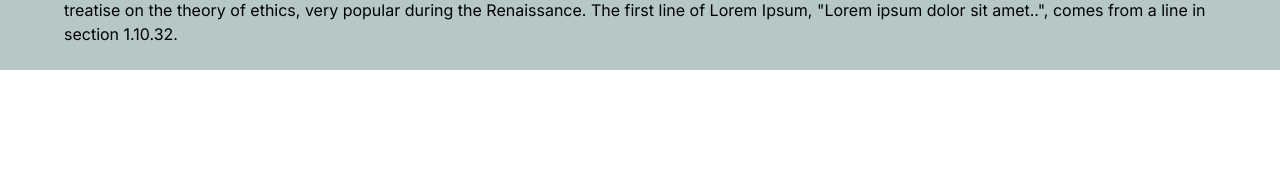
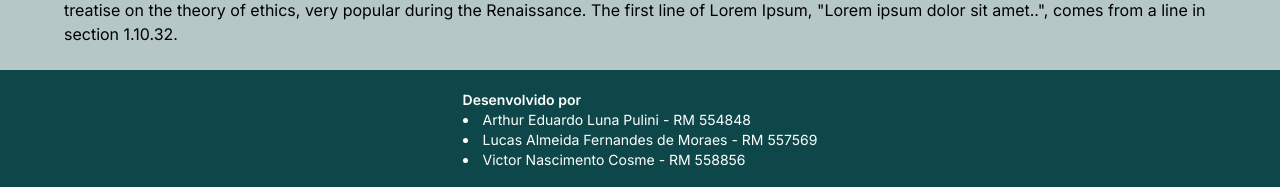
Before and after one commit to gs-2sem-quantumleap/gs-2sem-front, a Next.js app in the folder greenmeter-gs/: page / in a window 1280 px wide. Shown: the part 866-1053 px from the top of the page. Before the commit the page ends 936 px from the top, so only its background shows below. Built offline with nearby package versions, Linux system fonts and the light colour scheme; no server answers.

Commit message:
Conserto do rodapé; adição do rodapé na pagina principal

```diff
--- a/greenmeter-gs/src/app/layout.tsx
+++ b/greenmeter-gs/src/app/layout.tsx
@@ -26,7 +26,7 @@ export default function RootLayout({
       <body>
         <Hero/>
         {children}
-        {/* <Rodape/> */}
+        <Rodape/>
       </body>
     </html>
   );
--- a/greenmeter-gs/src/components/Rodape/Rodape.tsx
+++ b/greenmeter-gs/src/components/Rodape/Rodape.tsx
@@ -1,9 +1,9 @@
 export default function Rodape() {
   return (
-    <footer className="bg-musgo text-white h-[10vh] px-5 flex items-center flex-col justify-center text-sm">
+    <footer className="bg-musgo text-white min-h-[10vh] px-5 flex items-center flex-col justify-center text-xs sm:text-sm py-5">
       <div className="">
         <h1 className="font-semibold">Desenvolvido por</h1>
-        <ul className="list-disc">
+        <ul className="list-disc list-inside">
           <li>Arthur Eduardo Luna Pulini - RM 554848</li>
           <li>Lucas Almeida Fernandes de Moraes - RM 557569</li>
           <li>Victor Nascimento Cosme - RM 558856</li>
```
